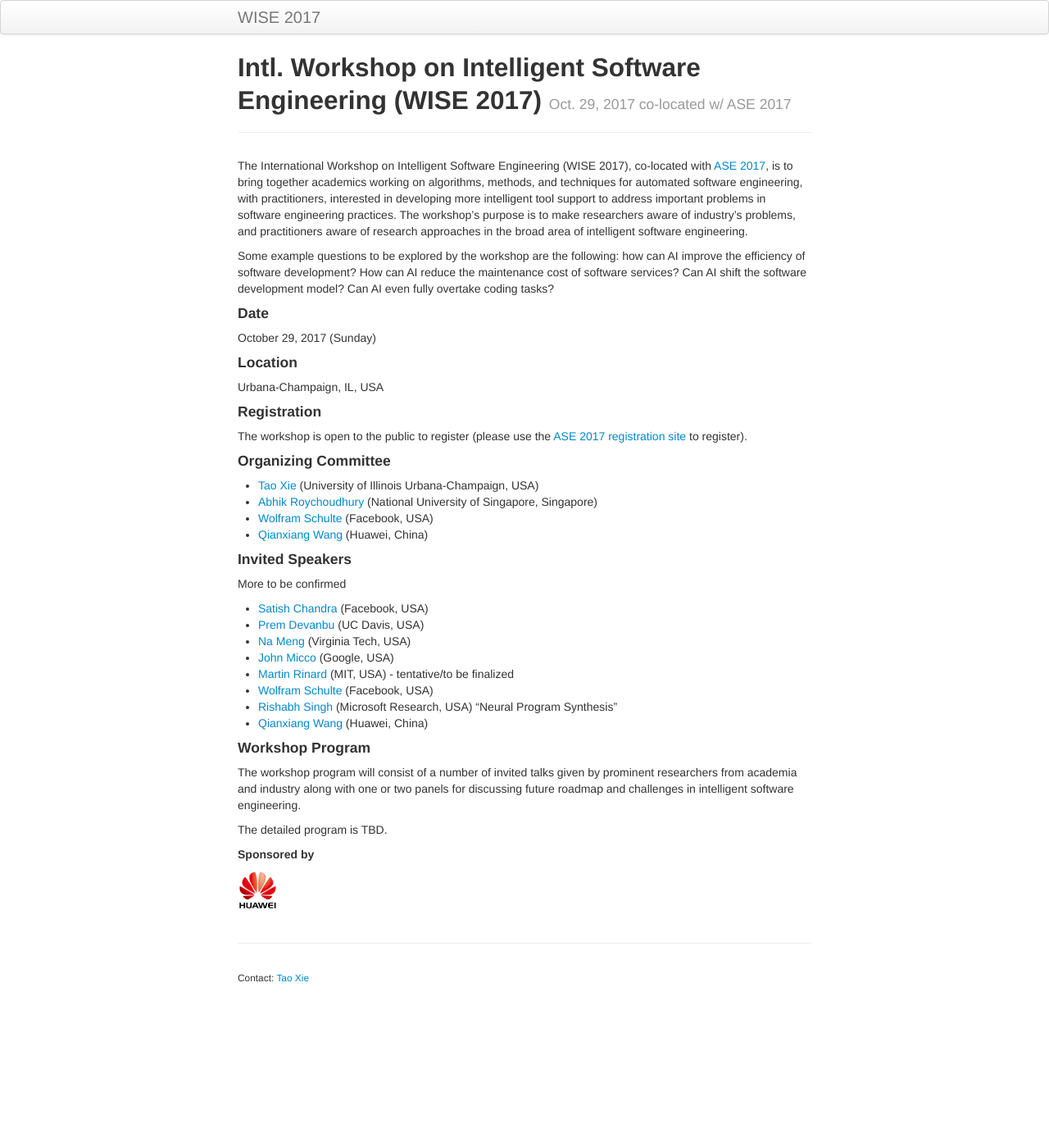
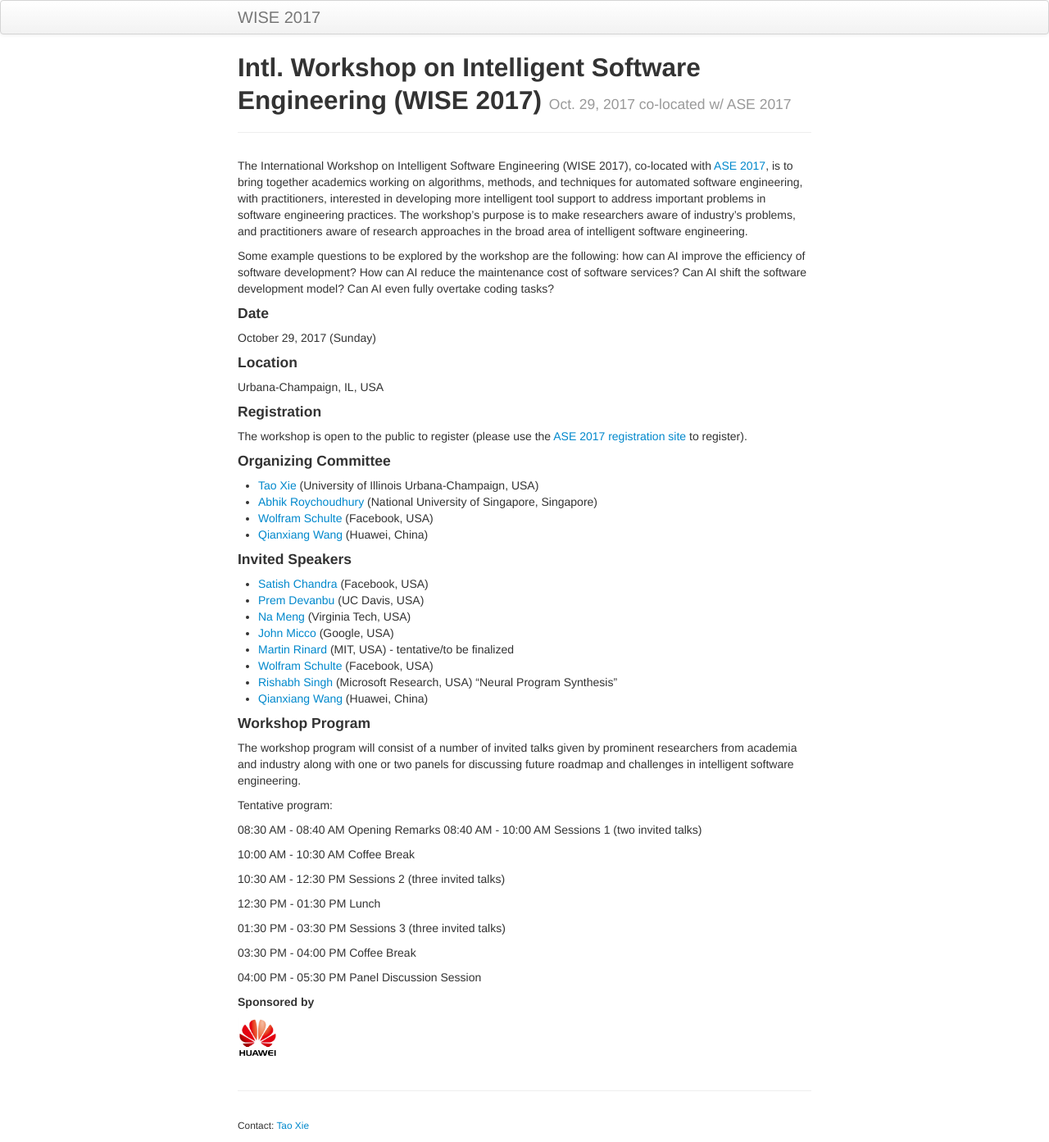
Before and after one commit to isofteng/wise2017, a Jekyll site: the page built from index.md, in a window 1280 px wide. Shown: the whole page at 82% size. Built offline with Jekyll 4.4.1, drawn with Linux system fonts in a browser that asks for light colours; before the commit the page ends 1213 px from its top, so only the background shows below that.

Commit message:
Update index.md

```diff
--- a/index.md
+++ b/index.md
@@ -30,8 +30,6 @@ The workshop is open to the public to register (please use the [ASE 2017 registr
 
 #### Invited Speakers
 
-More to be confirmed
-
 - [Satish Chandra](https://sites.google.com/site/schandraacmorg/) (Facebook, USA)
 - [Prem Devanbu](http://web.cs.ucdavis.edu/~devanbu/) (UC Davis, USA)
 - [Na Meng](http://people.cs.vt.edu/nm8247/) (Virginia Tech, USA)
@@ -46,7 +44,23 @@ More to be confirmed
 
 The workshop program will consist of a number of invited talks given by prominent researchers from academia and industry along with one or two panels for discussing future roadmap and challenges in intelligent software engineering.
 
-The detailed program is TBD.
+Tentative program:
+
+08:30 AM - 08:40 AM Opening Remarks
+08:40 AM - 10:00 AM Sessions 1 (two invited talks)
+
+10:00 AM - 10:30 AM  Coffee Break
+
+10:30 AM - 12:30 PM Sessions 2 (three invited talks)
+
+12:30 PM - 01:30 PM	 Lunch
+
+01:30 PM - 03:30 PM Sessions 3 (three invited talks)
+
+03:30 PM - 04:00 PM  Coffee Break
+
+04:00 PM - 05:30 PM	Panel Discussion Session
+
 
 ##### Sponsored by
 
```
